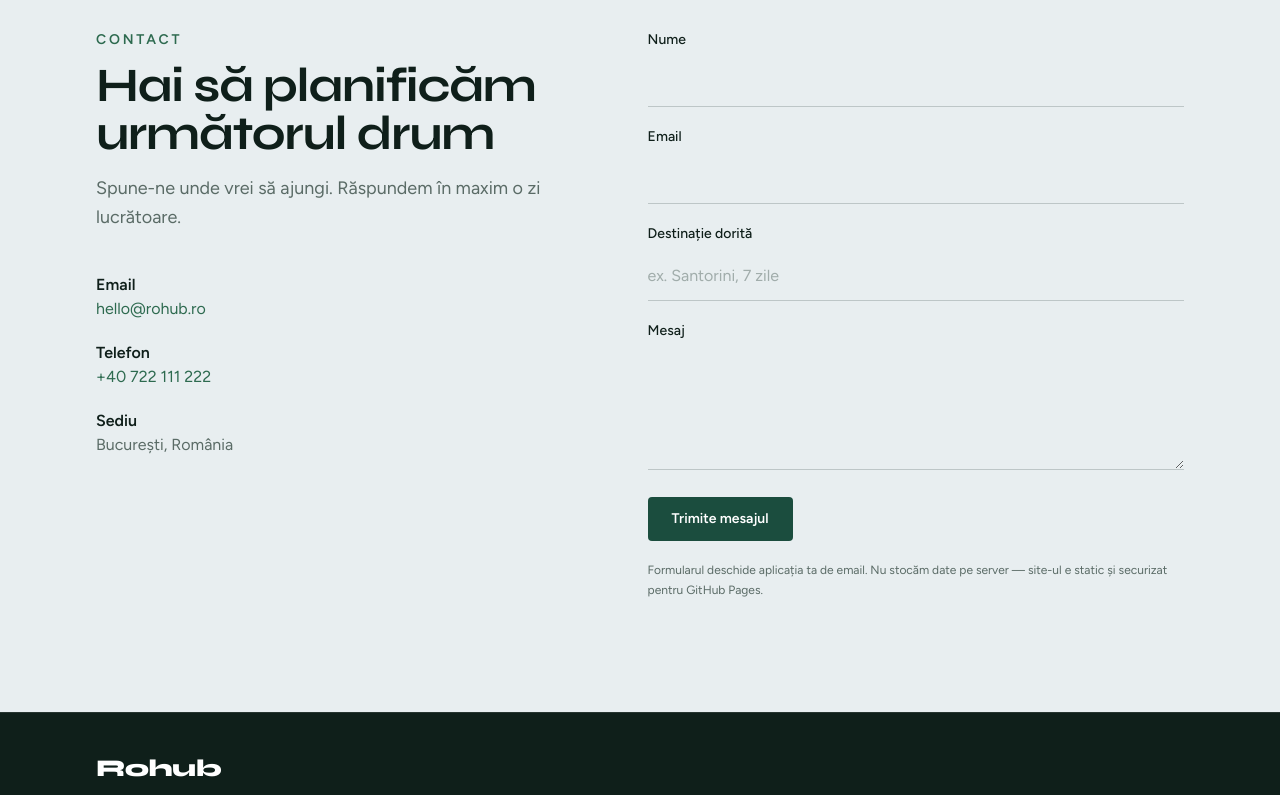
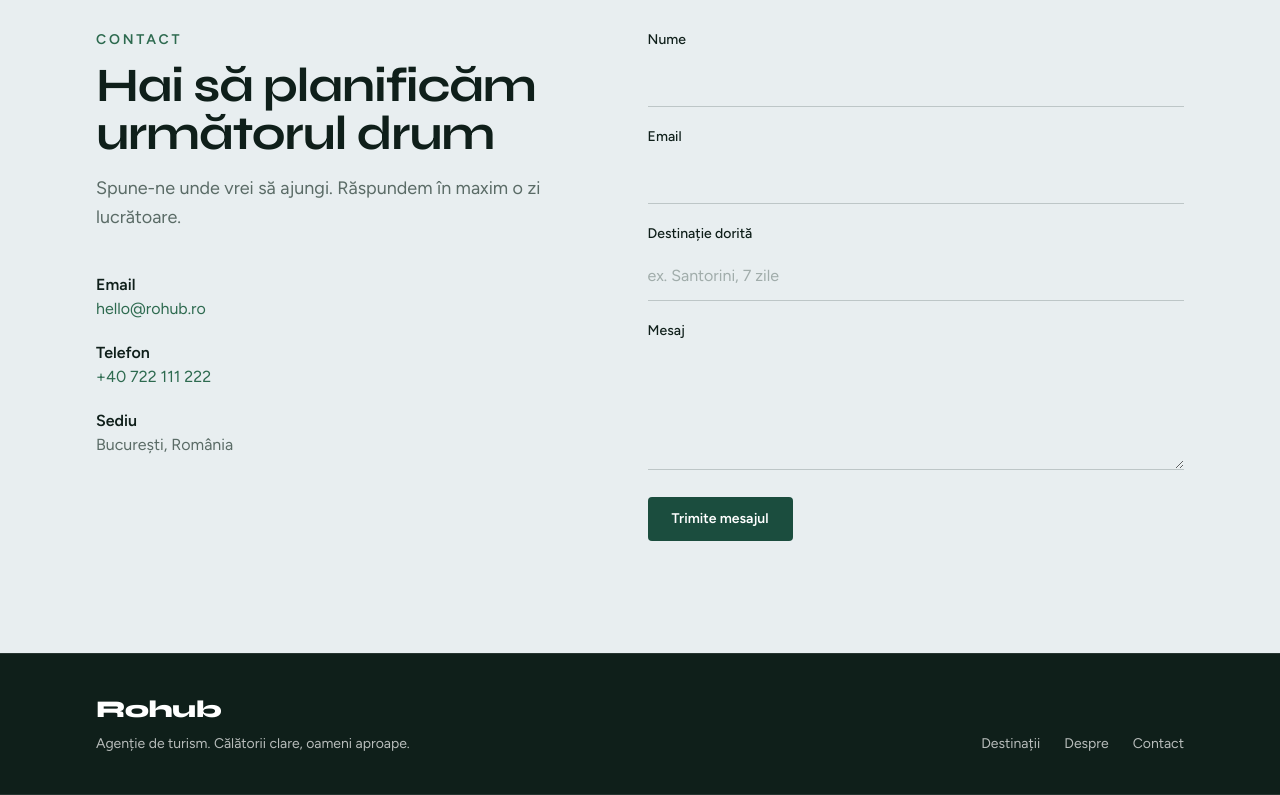
Before and after one commit to KiwiDefence/RoHub, a Next.js app: page / in a window 1280 px wide. Shown: the part 3040-3835 px from the top of the page. Built offline with nearby package versions, Linux system fonts and the light colour scheme.

Commit message:
Fix Marrakech image 404 and remove contact form footnote.

```diff
--- a/src/components/Contact.tsx
+++ b/src/components/Contact.tsx
@@ -215,10 +215,6 @@ export function Contact() {
           >
             Trimite mesajul
           </button>
-          <p className="text-xs leading-relaxed text-stone">
-            Formularul deschide aplicația ta de email. Nu stocăm date pe
-            server — site-ul e static și securizat pentru GitHub Pages.
-          </p>
         </form>
       </div>
     </section>
--- a/src/lib/content.ts
+++ b/src/lib/content.ts
@@ -33,7 +33,7 @@ export const destinations = [
     days: "8 zile",
     blurb: "Souk-uri, riaduri și desertul Atlas.",
     image:
-      "https://images.unsplash.com/photo-1489749798305-4efa32f9c9d9?auto=format&fit=crop&w=1400&q=80",
+      "https://images.unsplash.com/photo-1539020140153-e479b8c22e70?auto=format&fit=crop&w=1400&q=80",
   },
   {
     id: "bali",
```
